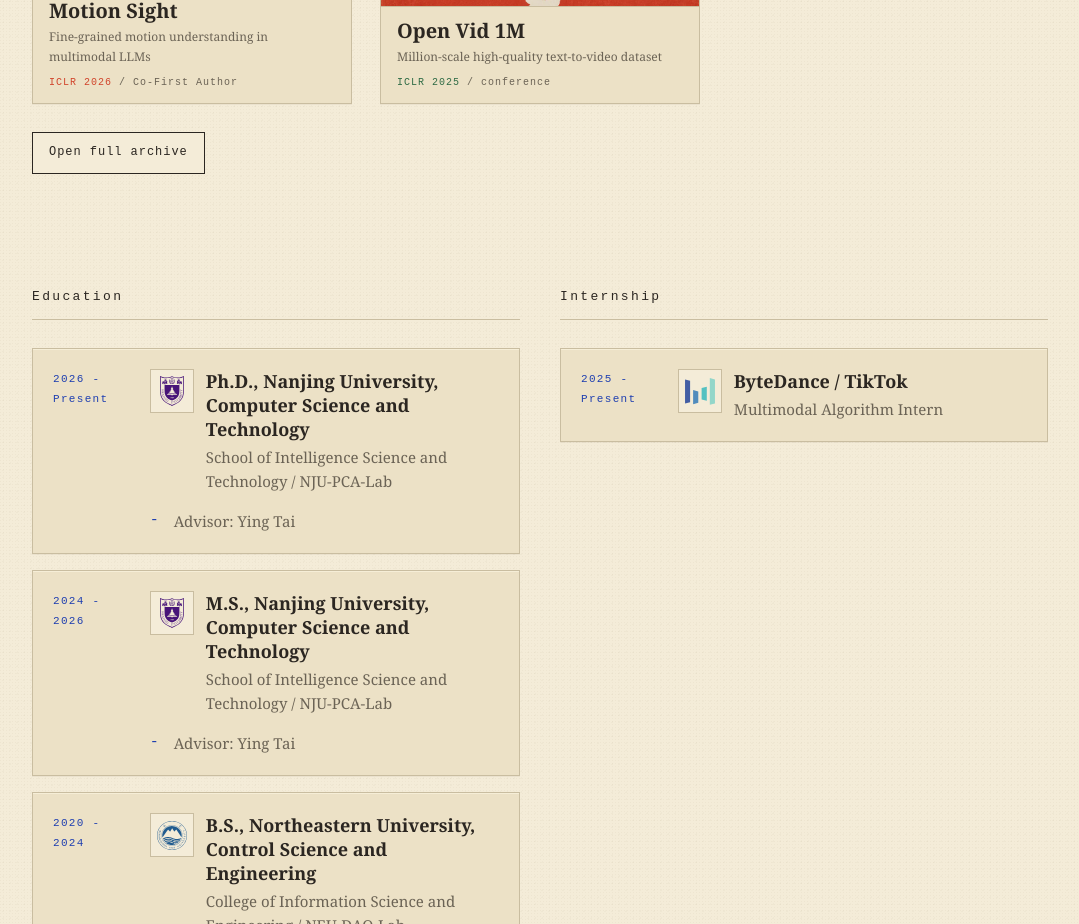
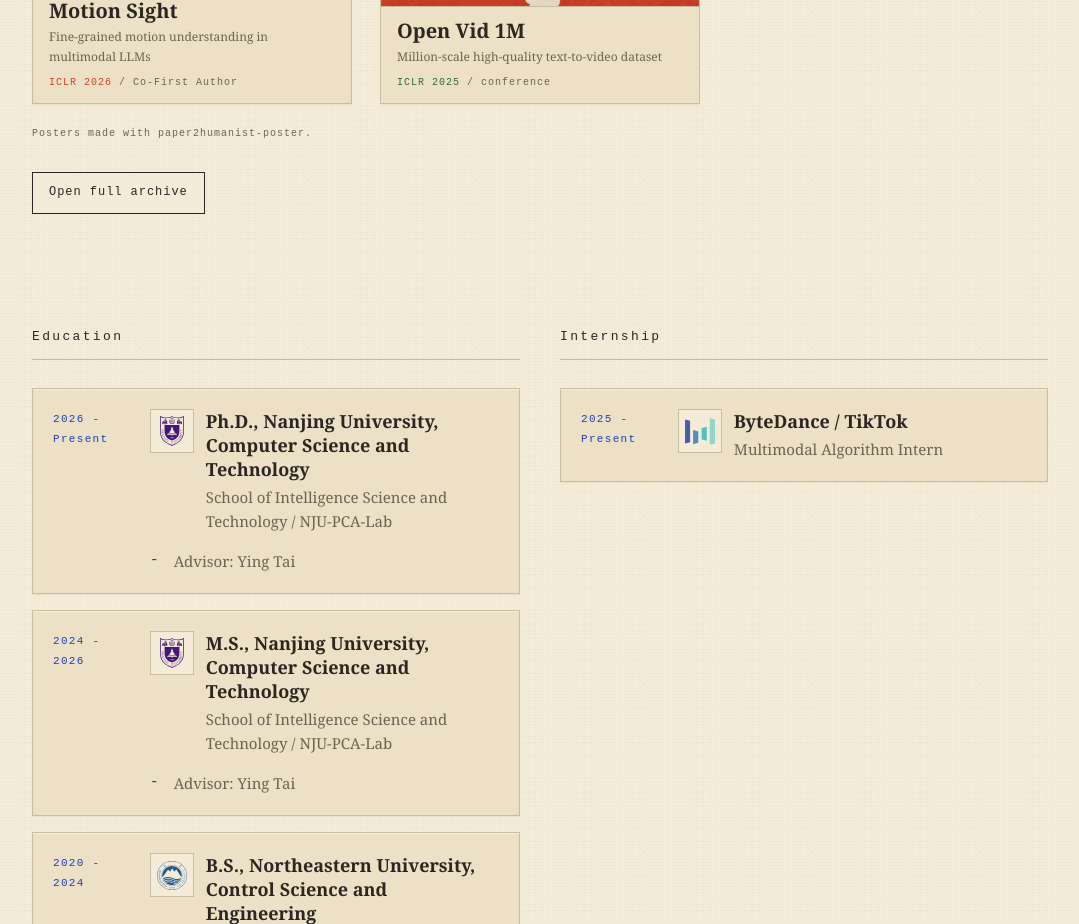
Before and after one commit to fantiehan/fantiehan.github.io, a React (Vite) app: page /publications in a window 1280 px wide. Shown: the part 1860-2784 px from the top of the page, without its empty margins (100-1179 px from the left). Built offline with nearby package versions, Linux system fonts and the light colour scheme.

Commit message:
Credit poster generation skill

```diff
--- a/scripts/check-zine-academic-site.mjs
+++ b/scripts/check-zine-academic-site.mjs
@@ -71,6 +71,8 @@ assert(!openVidPlusPlusBlock.includes('paperUrl:'), 'OpenVid++ should not add a
 assert(!openVidPlusPlusBlock.includes('scholarUrl:'), 'OpenVid++ should not add a precise Scholar citation URL before formal publication');
 assert(card.includes('scholarHref = item.scholarUrl ?? `https://scholar.google.com/scholar?q=${encodeURIComponent(item.title)}`'), 'PublicationCard should keep generic Scholar title search fallback');
 assert(card.includes('poster.imageUrl'), 'PublicationCard should prefer provided poster images for default art browsing state');
+assert(home.includes('Posters made with paper2humanist-poster'), 'Home selected papers should credit the poster generation skill');
+assert(publicationsPage.includes('Posters made with paper2humanist-poster'), 'Publications page should credit the poster generation skill');
 
 assert(card.includes('poster-catalog-caption'), 'PublicationCard default browsing state should include a catalog-style caption outside the poster image');
 assert(card.includes('item.poster.shortTitle'), 'Catalog caption should expose the short paper title in browsing state');
--- a/src/pages/Home.tsx
+++ b/src/pages/Home.tsx
@@ -87,6 +87,16 @@ export default function Home() {
               <PublicationCard key={paper.id} item={paper} />
             ))}
           </div>
+          <p className="mt-5 font-mono text-[10px] leading-5 tracking-[0.1em] text-[var(--ink-soft)]">
+            <a
+              href="https://github.com/fantiehan/paper2humanist-poster"
+              target="_blank"
+              rel="noreferrer"
+              className="border-b border-transparent transition hover:border-[var(--accent)] hover:text-[var(--accent)]"
+            >
+              Posters made with paper2humanist-poster.
+            </a>
+          </p>
           <div className="mt-7">
             <Button variant="secondary" href="#/publications">Open full archive</Button>
           </div>
--- a/src/pages/Publications.tsx
+++ b/src/pages/Publications.tsx
@@ -129,6 +129,17 @@ export default function Publications() {
             </div>
           )}
         </Section>
+
+        <p className="border-t border-[var(--line)] pt-5 font-mono text-[10px] leading-5 tracking-[0.1em] text-[var(--ink-soft)]">
+          <a
+            href="https://github.com/fantiehan/paper2humanist-poster"
+            target="_blank"
+            rel="noreferrer"
+            className="border-b border-transparent transition hover:border-[var(--accent)] hover:text-[var(--accent)]"
+          >
+            Posters made with paper2humanist-poster.
+          </a>
+        </p>
       </div>
     </Container>
   );
```
